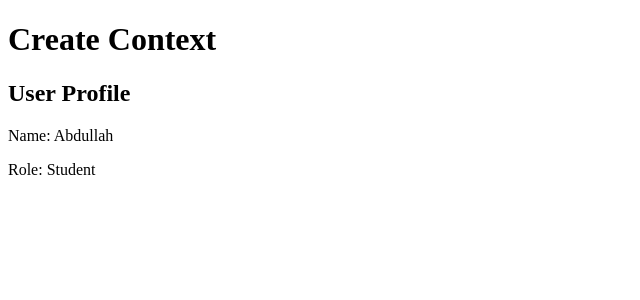
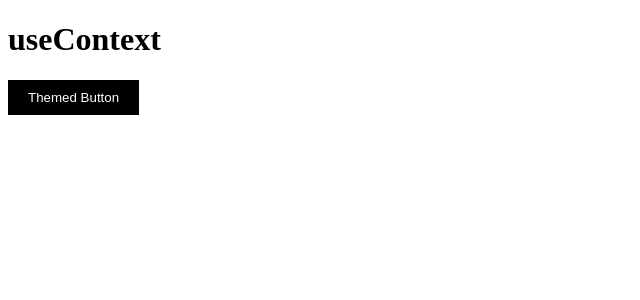
Before and after one commit to abdullahshabir31/React-Learning, a React (Vite) app: page / in a window 1280 px wide. Shown: the top 300 px of the page, without its empty margins (0-640 px from the left). Built offline with nearby package versions, Linux system fonts and the light colour scheme.

Commit message:
Add useContext example

```diff
--- /dev/null
+++ b/src/13-Context-API/02-use-context.jsx
@@ -0,0 +1,36 @@
+import { createContext, useContext } from "react";
+
+const ThemeContext = createContext();
+
+function Button() {
+  const theme = useContext(ThemeContext);
+
+  return (
+    <button
+      style={{
+        backgroundColor: theme.background,
+        color: theme.color,
+        padding: "10px 20px",
+        border: "none",
+      }}
+    >
+      Themed Button
+    </button>
+  );
+}
+
+function UseContextExample() {
+  const theme = {
+    background: "black",
+    color: "white",
+  };
+
+  return (
+    <ThemeContext.Provider value={theme}>
+      <h1>useContext</h1>
+      <Button />
+    </ThemeContext.Provider>
+  );
+}
+
+export default UseContextExample;
--- a/src/App.jsx
+++ b/src/App.jsx
@@ -1,7 +1,7 @@
-import CreateContextExample from "./13-Context-API/01-create-context";
+import UseContextExample from "./13-Context-API/02-use-context";
 
 function App() {
-  return <CreateContextExample />;
+  return <UseContextExample />;
 }
 
 export default App;
```
